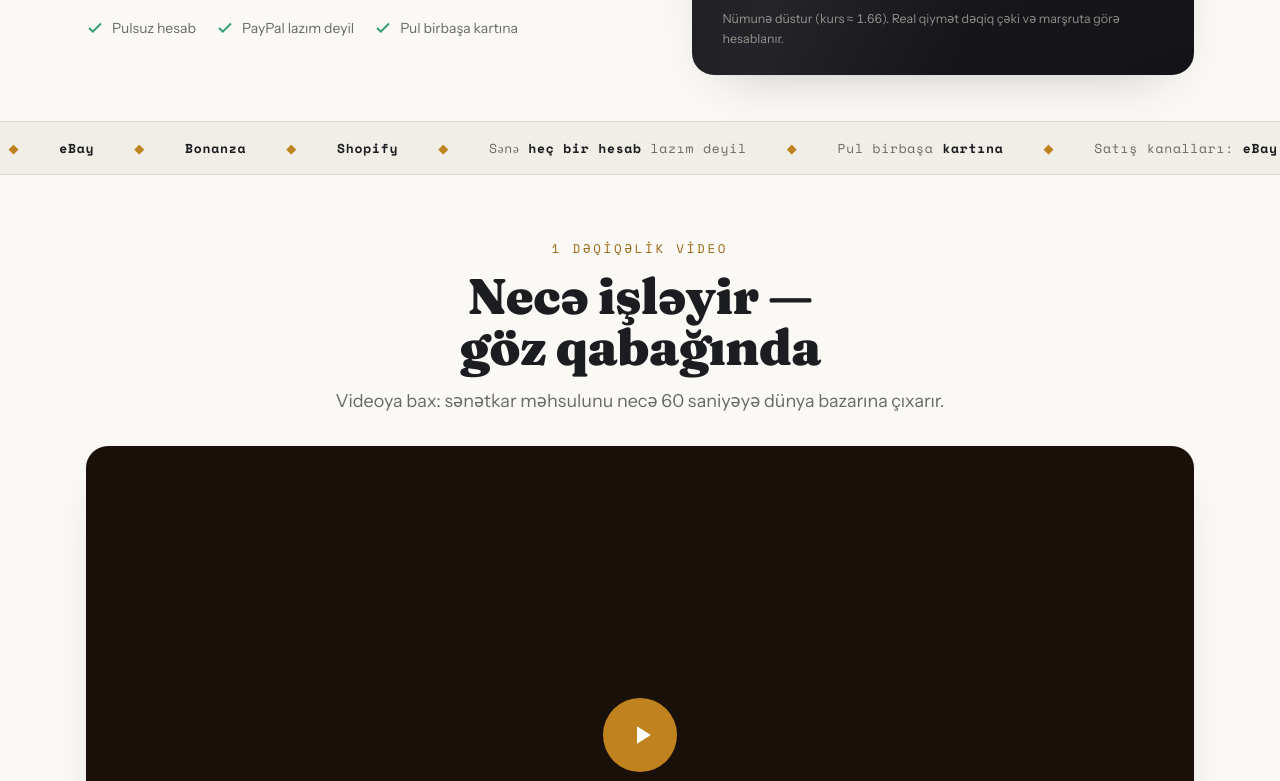
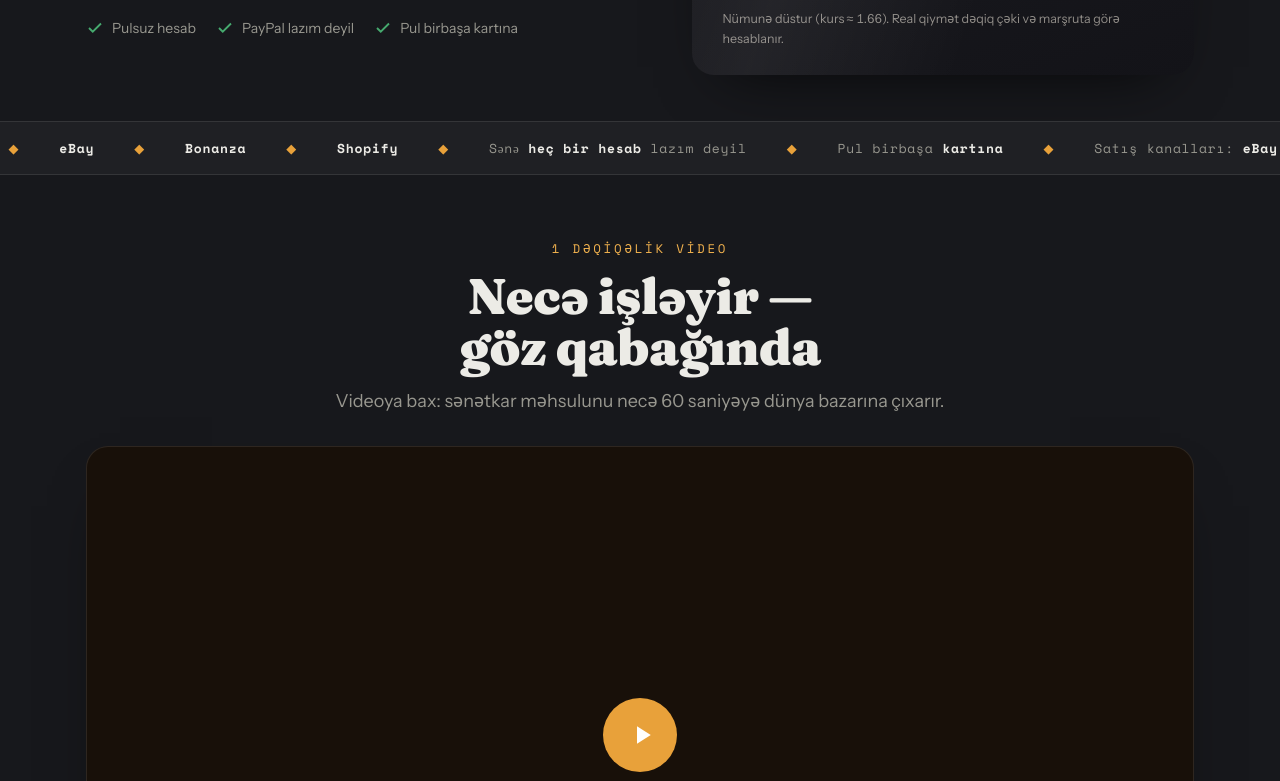
Before and after one commit to 4dochi2-lab/ethnoexport, a plain HTML site: page index.html in a window 1280 px wide. Shown: the part 700-1481 px from the top of the page. Drawn offline with nearby package versions, Linux system fonts and the light colour scheme.

Commit message:
Dark mode fix: :root əvvəl / [data-theme=dark] sonra (specificity sırası); @import yuxarı; html default dark
Co-Authored-By: Claude Opus 4.8 <noreply@anthropic.com>

```diff
--- a/assets/app.css
+++ b/assets/app.css
@@ -1,4 +1,13 @@
+@import url('https://fonts.googleapis.com/css2?family=Fraunces:ital,opsz,wght@0,9..144,400;0,9..144,600;0,9..144,900&family=Instrument+Sans:wght@400;500;600&family=Space+Mono:wght@400;700&display=swap');
 /* EthnoExport — shared app styles (auth / artisan panel / admin) */
+:root{
+  /* light companion */
+  --paper:#FAF9F5;--paper-2:#F0EEE7;--card:#FFFFFF;
+  --ink:#1C1D21;--ink-soft:#6A6A64;
+  --copper:#C0821E;--copper-dk:#9A6813;--patina:#2E9E6E;--gold:#B8841F;
+  --line:rgba(28,29,33,.10);--shadow:0 22px 55px -32px rgba(20,20,24,.3);
+  --nav-bg:rgba(250,249,245,.82);
+}
 [data-theme="dark"]{
   /* Kömür & Kəhrəba — minimal, redaksiya */
   --paper:#17181C;--paper-2:#1F2024;--card:#212227;
@@ -7,15 +16,6 @@
   --line:rgba(236,235,230,.10);--shadow:0 26px 60px -34px rgba(0,0,0,.85);
   --nav-bg:rgba(23,24,28,.82);
 }
-:root{
-  /* light companion */
-  --paper:#FAF9F5;--paper-2:#F0EEE7;--card:#FFFFFF;
-  --ink:#1C1D21;--ink-soft:#6A6A64;
-  --copper:#C0821E;--copper-dk:#9A6813;--patina:#2E9E6E;--gold:#B8841F;
-  --line:rgba(28,29,33,.10);--shadow:0 22px 55px -32px rgba(20,20,24,.3);
-  --nav-bg:rgba(250,249,245,.82);
-}
-@import url('https://fonts.googleapis.com/css2?family=Fraunces:ital,opsz,wght@0,9..144,400;0,9..144,600;0,9..144,900&family=Instrument+Sans:wght@400;500;600&family=Space+Mono:wght@400;700&display=swap');
 *{box-sizing:border-box;margin:0;padding:0}
 body{background:var(--paper);color:var(--ink);font-family:"Instrument Sans",system-ui,sans-serif;font-size:16px;line-height:1.55;-webkit-font-smoothing:antialiased;transition:background .4s,color .4s}
 h1,h2,h3{font-family:"Fraunces",Georgia,serif;font-weight:900;line-height:1.05;letter-spacing:-.01em}
--- a/index.html
+++ b/index.html
@@ -1,5 +1,5 @@
 <!DOCTYPE html>
-<html lang="az" data-theme="light">
+<html lang="az" data-theme="dark">
 <head>
 <meta charset="UTF-8">
 <meta name="viewport" content="width=device-width, initial-scale=1.0, viewport-fit=cover">
@@ -16,6 +16,16 @@
 <link rel="preconnect" href="https://fonts.gstatic.com" crossorigin>
 <link href="https://fonts.googleapis.com/css2?family=Fraunces:ital,opsz,wght@0,9..144,400;0,9..144,600;0,9..144,900;1,9..144,500&family=Instrument+Sans:wght@400;500;600&family=Space+Mono:wght@400;700&display=swap" rel="stylesheet">
 <style>
+:root{
+  /* light companion */
+  --paper:#FAF9F5; --paper-2:#F0EEE7; --card:#FFFFFF;
+  --ink:#1C1D21; --ink-soft:#6A6A64;
+  --copper:#C0821E; --copper-dk:#9A6813;
+  --patina:#2E9E6E; --gold:#B8841F;
+  --line:rgba(28,29,33,.10);
+  --shadow:0 22px 55px -32px rgba(20,20,24,.3);
+  --nav-bg:rgba(250,249,245,.82);
+}
 [data-theme="dark"]{
   /* Kömür & Kəhrəba — minimal, redaksiya */
   --paper:#17181C; --paper-2:#1F2024; --card:#212227;
@@ -25,16 +35,6 @@
   --line:rgba(236,235,230,.10);
   --shadow:0 26px 60px -34px rgba(0,0,0,.85);
   --nav-bg:rgba(23,24,28,.82);
-}
-:root{
-  /* light companion */
-  --paper:#FAF9F5; --paper-2:#F0EEE7; --card:#FFFFFF;
-  --ink:#1C1D21; --ink-soft:#6A6A64;
-  --copper:#C0821E; --copper-dk:#9A6813;
-  --patina:#2E9E6E; --gold:#B8841F;
-  --line:rgba(28,29,33,.10);
-  --shadow:0 22px 55px -32px rgba(20,20,24,.3);
-  --nav-bg:rgba(250,249,245,.82);
 }
 *{box-sizing:border-box;margin:0;padding:0}
 html{scroll-behavior:smooth}
```
Also changed, not shown: admin.html (+1 -1 lines), daxil.html (+1 -1 lines), mexfilik.html (+1 -1 lines), panel.html (+1 -1 lines), profil.html (+1 -1 lines), sertler.html (+1 -1 lines), tamamla-profil.html (+1 -1 lines), yenile-sifre.html (+1 -1 lines).
